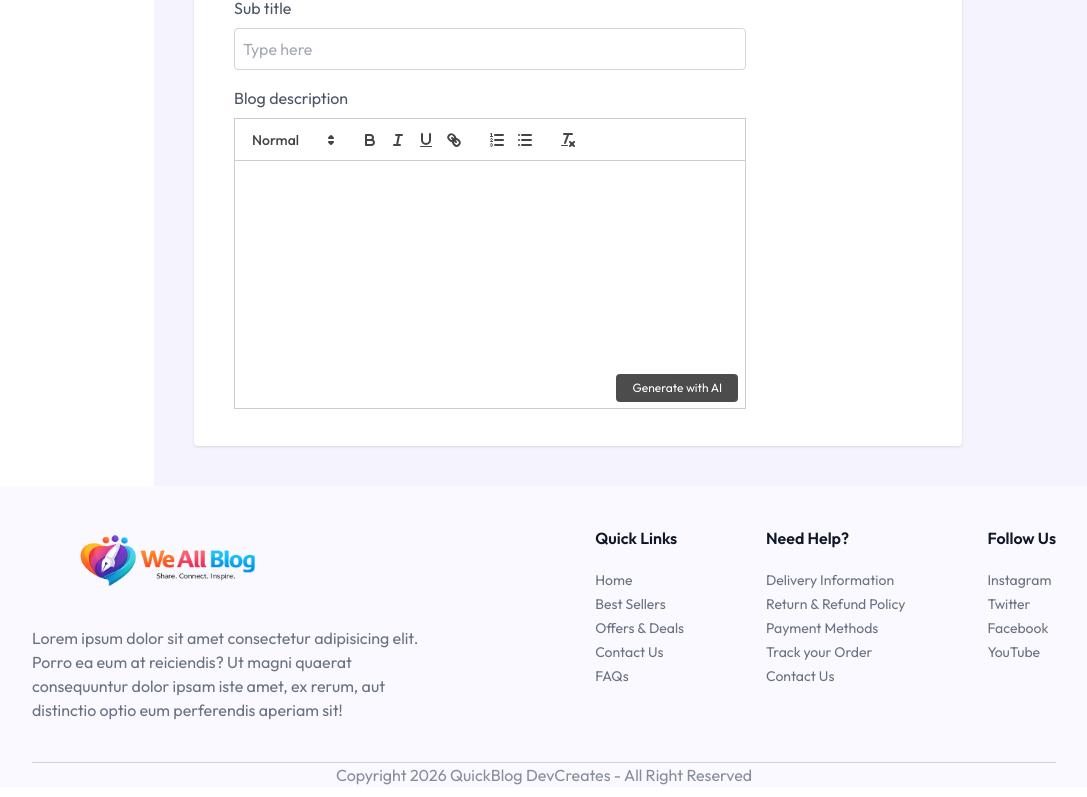
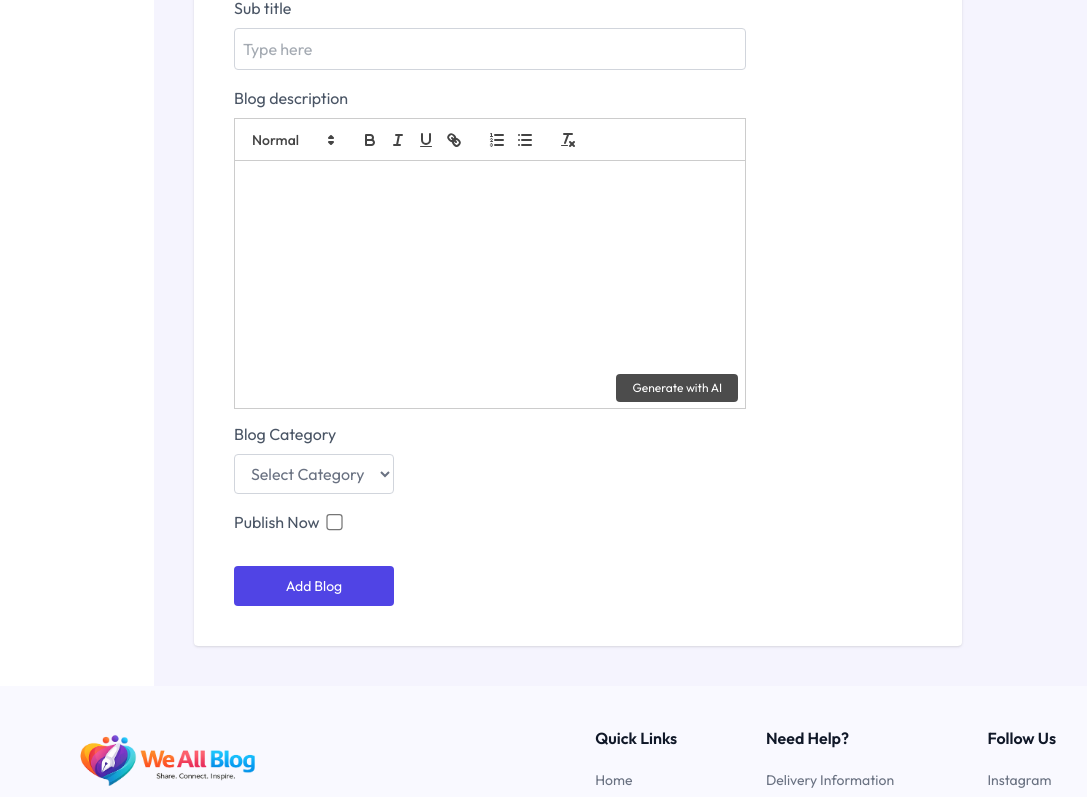
Before and after one commit to toxic-programmer-cell/blog-app, a React (Vite) app in the folder client/: page /admin/add-blog in a window 1280 px wide. Shown: the part 372-1169 px from the top of the page, without its empty margins (96-1183 px from the left). Built offline with nearby package versions, Linux system fonts and the light colour scheme.

Commit message:
feat: add blog category selection and publish option in AddBlog component

```diff
--- a/client/src/pages/admin/AddBlog.jsx
+++ b/client/src/pages/admin/AddBlog.jsx
@@ -1,5 +1,5 @@
 import React, { useEffect, useRef, useState } from "react";
-import { assets } from "../../assets/assets";
+import { assets, blogCategories } from "../../assets/assets";
 import Quill from "quill";
 
 const AddBlog = () => {
@@ -78,6 +78,39 @@ const AddBlog = () => {
             Generate with AI
           </button>
         </div>
+
+        <p className="mt-4">Blog Category</p>
+        <select
+          name="category"
+          onChange={(e) => setCategory(e.target.value)}
+          className="mt-2 px-3 py-2 border text-gray-500 border-gray-300 outline-none rounded"
+        >
+          <option value="">Select Category</option>
+          {blogCategories.map((category, index) => {
+            return (
+              <option key={index} value={category}>
+                {category}
+              </option>
+            );
+          })}
+        </select>
+
+        <div className="flex gap-2 mt-4">
+          <p>Publish Now</p>
+          <input
+            type="checkbox"
+            checked={isPublished}
+            className="scale-125 cursor-pointer"
+            onChange={(e) => setIsPublished(e.target.checked)}
+          />
+        </div>
+
+        <button
+          className="mt-8 w-40 h-10 bg-primary text-white rounded cursor-pointer text-sm"
+          type="submit"
+        >
+          Add Blog
+        </button>
       </div>
     </form>
   );
```
